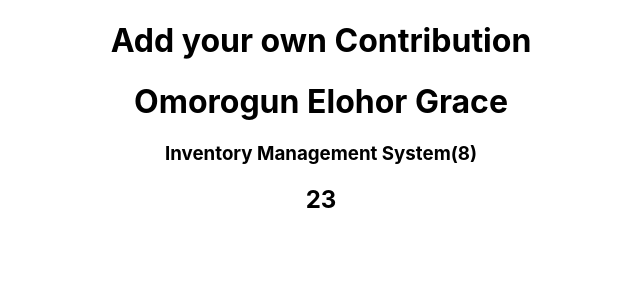
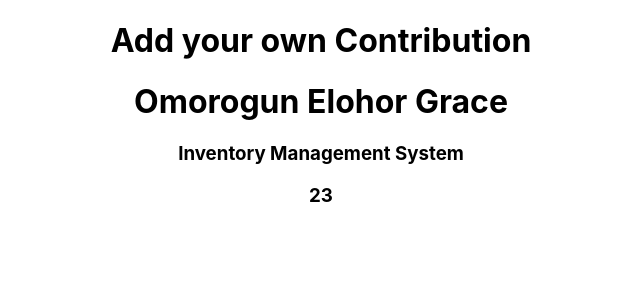
Before and after one commit to Aneal250/Weekly_Task_9, a React (Create React App) app: page / in a window 1280 px wide. Shown: the top 300 px of the page, without its empty margins (319-959 px from the left). Built offline with nearby package versions, Linux system fonts and the light colour scheme.

Commit message:
first commit into weekly task 9

```diff
--- a/src/App.js
+++ b/src/App.js
@@ -1,15 +1,15 @@
 import logo from './logo.svg';
 import './App.css';
 import Elohor from './Elohor'
-
 function App() {
   return (
     <div className="App">
-      <h1>Add your own Contribution</h1>
-      <h1>Omorogun Elohor Grace</h1>
-       <h3>Inventory Management System(8)</h3>
-        <h2>23</h2>
-     <Elohor />
+       <h1>Add your own Contribution</h1>
+       <h1>Omorogun Elohor Grace</h1>
+       <h3>Inventory Management System</h3>
+       <h3>23</h3>
+       <Elohor />
+
     </div>
   );
 }
```
